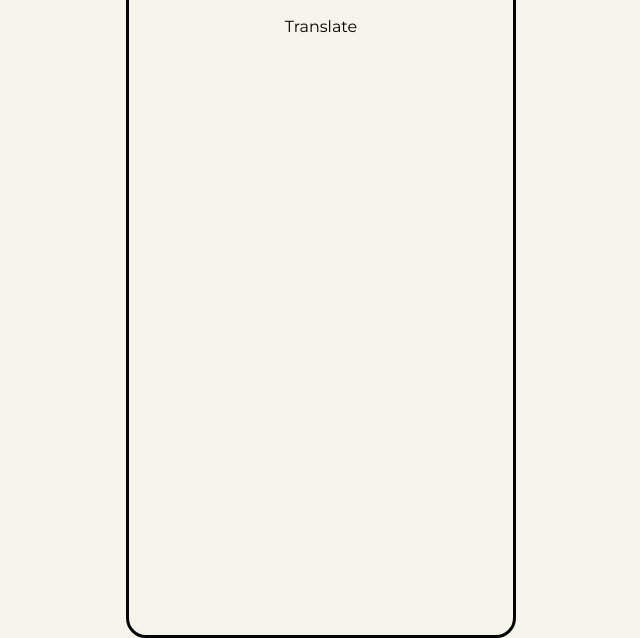
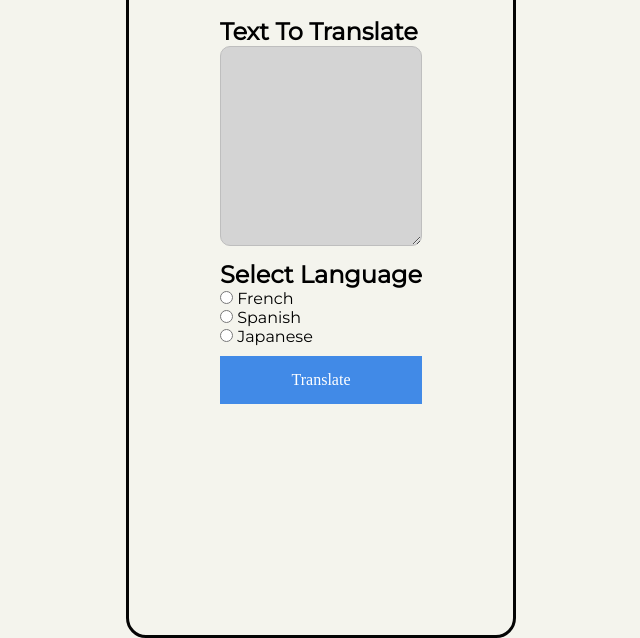
Before and after one commit to JoelCreate/WeTalk, a plain HTML site: page src/index.html in a window 1280 px wide. Shown: the part 184-822 px from the top of the page, without its empty margins (319-959 px from the left). Drawn offline with nearby package versions, Linux system fonts and the light colour scheme; a web font is replaced by a local one.

Commit message:
styled translate section

```diff
--- a/src/css/styles.css
+++ b/src/css/styles.css
@@ -54,8 +54,30 @@ h1 {
     vertical-align: bottom;
 }
 
-
 #header-slogan {
     font-size: 1rem;
     text-transform: capitalize;
 }
+
+#translate-section{
+    display: flex;
+    flex-direction: column;
+    gap: 10px;
+}
+
+textarea {
+    border: 0px;
+    width: 100%;
+    height: 200px;
+    border-radius: 10px;
+    background-color: #d4d4d4;
+    border: 1px solid #bebebe;
+}
+
+.btn {
+    background: rgba(6, 103, 230, 0.75);
+    text-align: center;
+    padding: 15px;
+    color: #fff;
+    font-family: 'Kalnia', serif;
+}
--- a/src/index.html
+++ b/src/index.html
@@ -9,20 +9,36 @@
 </head>
 <body>
     <div id="container">
+
         <div id="header">
             <h1 id="header-title">weTalk
                 <span class="material-symbols-outlined" id="bird-logo">raven</span>
             </h1>
-
             <h3 id="header-slogan">Perfect translation everytime.</h3>
         </div>
+
         <div id="translate-section">
             <div id="text-to-translate">
+                <h2>Text To Translate</h2>
+                <textarea></textarea>
+            </div>
 
+            <div id="language">
+                <h2>Select Language</h2>
+                <div class="language-input">
+                    <input type="radio" id="french" value="french" />
+                    <label for="french">French</label>
+                </div>
+                <div class="language-input">
+                    <input type="radio" id="spanish" value="spanish" />
+                    <label for="spanish">Spanish</label>
+                </div>
+                <div class="language-input">
+                    <input type="radio" id="japanese" value="japanese" />
+                    <label for="japanese">Japanese</label>
+                </div>
             </div>
-            <div id="language">
 
-            </div>
             <div class="btn">
                 <span>Translate</span>
             </div>
```
